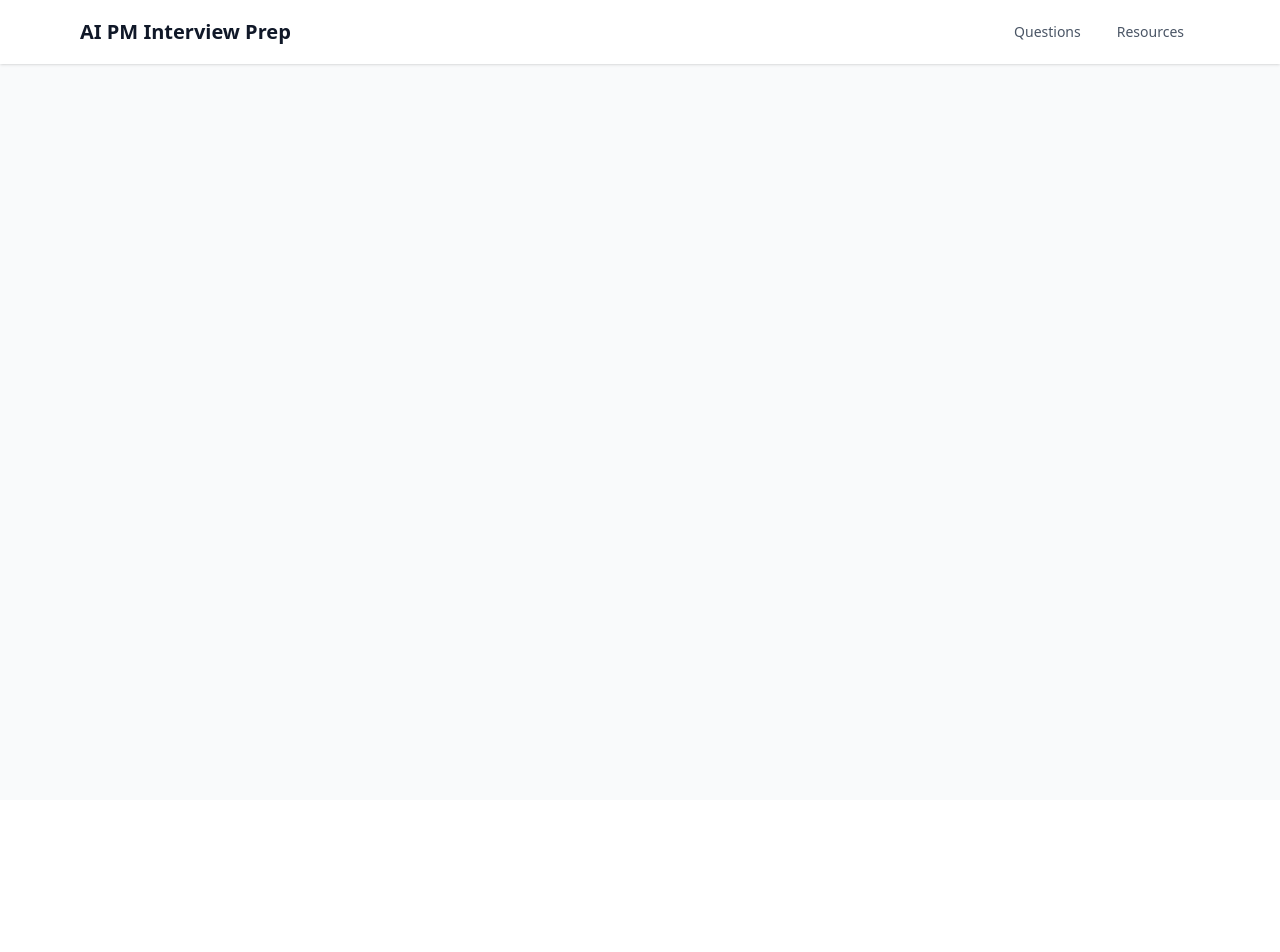
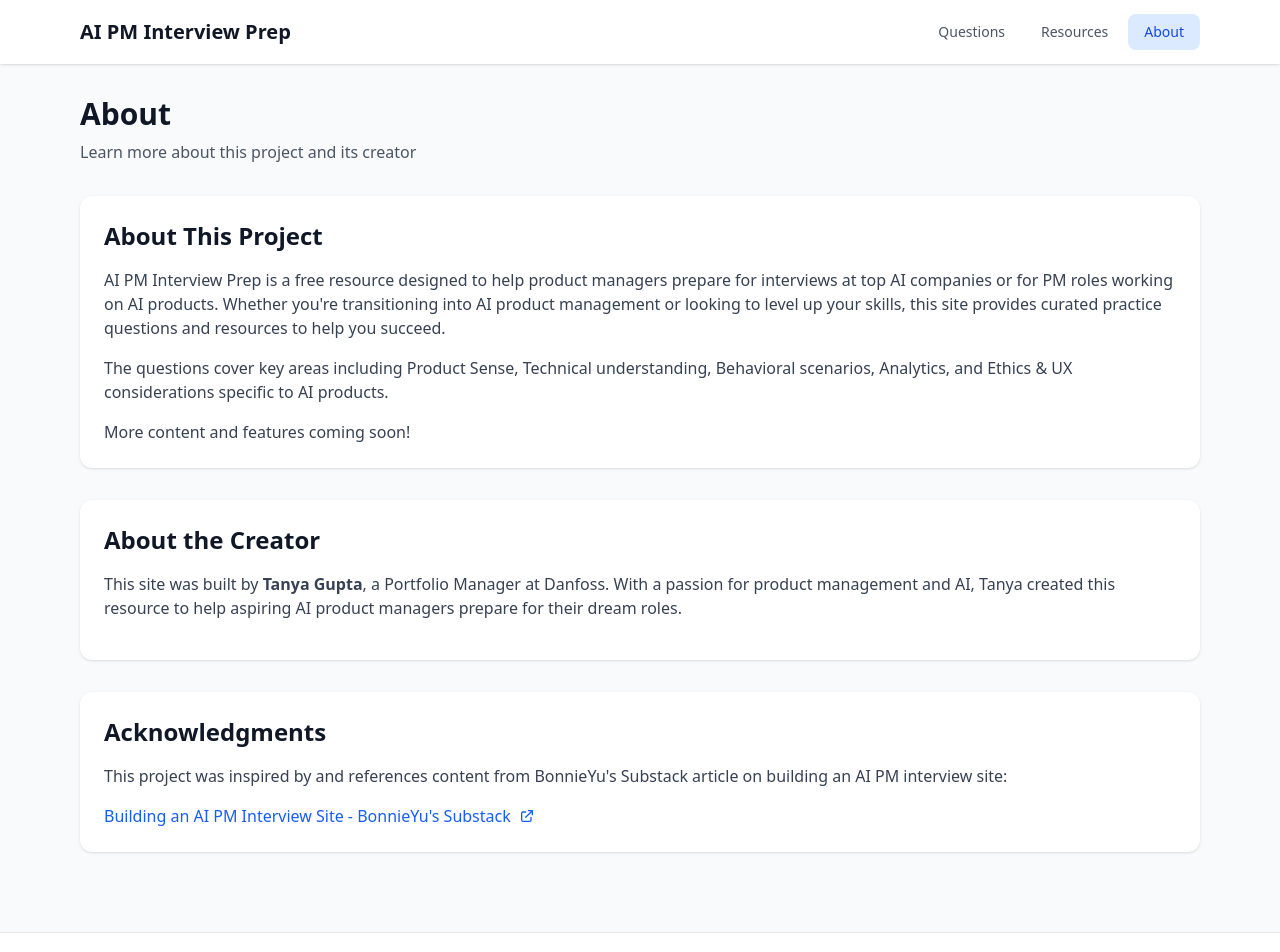
Before and after one commit to Tannybuoy/pminterview, a React (Vite) app: page /about in a window 1280 px wide. Shown: the top 952 px of the page. Before the commit the page ends 800 px from the top, so only its background shows below. Built offline with nearby package versions, Linux system fonts and the light colour scheme.

Commit message:
Add About page and site-wide footer
- Create AboutPage with project info, creator bio, and BonnieYu substack reference
- Add Footer component with copyright 2026 and credits to Tanya Gupta
- Update Header navigation to include About link
- Update App.jsx with flex layout to properly position footer

```diff
--- a/src/App.jsx
+++ b/src/App.jsx
@@ -1,19 +1,23 @@
 import { BrowserRouter, Routes, Route } from 'react-router-dom'
 import Header from './components/Layout/Header'
+import Footer from './components/Layout/Footer'
 import QuestionsPage from './pages/QuestionsPage'
 import ResourcesPage from './pages/ResourcesPage'
+import AboutPage from './pages/AboutPage'
 
 function App() {
   return (
     <BrowserRouter>
-      <div className="min-h-screen bg-gray-50">
+      <div className="min-h-screen bg-gray-50 flex flex-col">
         <Header />
-        <main>
+        <main className="flex-1">
           <Routes>
             <Route path="/" element={<QuestionsPage />} />
             <Route path="/resources" element={<ResourcesPage />} />
+            <Route path="/about" element={<AboutPage />} />
           </Routes>
         </main>
+        <Footer />
       </div>
     </BrowserRouter>
   )
--- /dev/null
+++ b/src/components/Layout/Footer.jsx
@@ -0,0 +1,14 @@
+function Footer() {
+  return (
+    <footer className="bg-white border-t border-gray-200 mt-auto">
+      <div className="max-w-6xl mx-auto px-4 py-6">
+        <div className="text-center text-gray-600 text-sm">
+          <p className="mb-1">Built and maintained by Tanya Gupta</p>
+          <p>&copy; 2026 AI PM Interview Prep. All rights reserved.</p>
+        </div>
+      </div>
+    </footer>
+  )
+}
+
+export default Footer
--- a/src/components/Layout/Header.jsx
+++ b/src/components/Layout/Header.jsx
@@ -34,6 +34,16 @@ function Header() {
             >
               Resources
             </Link>
+            <Link
+              to="/about"
+              className={`px-4 py-2 rounded-lg text-sm font-medium transition-colors ${
+                isActive('/about')
+                  ? 'bg-blue-100 text-blue-700'
+                  : 'text-gray-600 hover:bg-gray-100'
+              }`}
+            >
+              About
+            </Link>
           </nav>
         </div>
       </div>
--- /dev/null
+++ b/src/pages/AboutPage.jsx
@@ -0,0 +1,57 @@
+function AboutPage() {
+  return (
+    <div className="max-w-6xl mx-auto px-4 py-8">
+      <h1 className="text-3xl font-bold text-gray-900 mb-2">About</h1>
+      <p className="text-gray-600 mb-8">Learn more about this project and its creator</p>
+
+      <section className="mb-12">
+        <div className="bg-white rounded-xl shadow-sm p-6 mb-8">
+          <h2 className="text-2xl font-semibold text-gray-900 mb-4">About This Project</h2>
+          <p className="text-gray-700 mb-4">
+            AI PM Interview Prep is a free resource designed to help product managers prepare for
+            interviews at top AI companies or for PM roles working on AI products. Whether you're
+            transitioning into AI product management or looking to level up your skills, this site
+            provides curated practice questions and resources to help you succeed.
+          </p>
+          <p className="text-gray-700 mb-4">
+            The questions cover key areas including Product Sense, Technical understanding,
+            Behavioral scenarios, Analytics, and Ethics & UX considerations specific to AI products.
+          </p>
+          <p className="text-gray-700">
+            More content and features coming soon!
+          </p>
+        </div>
+
+        <div className="bg-white rounded-xl shadow-sm p-6 mb-8">
+          <h2 className="text-2xl font-semibold text-gray-900 mb-4">About the Creator</h2>
+          <p className="text-gray-700 mb-4">
+            This site was built by <span className="font-semibold">Tanya Gupta</span>, a Portfolio Manager at Danfoss.
+            With a passion for product management and AI, Tanya created this resource to help
+            aspiring AI product managers prepare for their dream roles.
+          </p>
+        </div>
+
+        <div className="bg-white rounded-xl shadow-sm p-6">
+          <h2 className="text-2xl font-semibold text-gray-900 mb-4">Acknowledgments</h2>
+          <p className="text-gray-700 mb-4">
+            This project was inspired by and references content from BonnieYu's Substack article
+            on building an AI PM interview site:
+          </p>
+          <a
+            href="https://bonnieyu.substack.com/p/building-an-ai-pm-interview-site?fbclid=IwY2xjawPdJBVleHRuA2FlbQIxMABicmlkETFTSndaRWlFOTZ2ZjVkdUVuc3J0YwZhcHBfaWQQMjIyMDM5MTc4ODIwMDg5MgABHnL0UXaAzQldn4ET5vXVGDMrKN9ze2K8jSC28JoV0JPOCKAK-an6qDPIZkTu_aem_6u-I2BtL-5EWvAIkpSs2hQ"
+            target="_blank"
+            rel="noopener noreferrer"
+            className="inline-flex items-center gap-2 text-blue-600 hover:text-blue-800 font-medium transition-colors"
+          >
+            Building an AI PM Interview Site - BonnieYu's Substack
+            <svg className="w-4 h-4" fill="none" stroke="currentColor" viewBox="0 0 24 24">
+              <path strokeLinecap="round" strokeLinejoin="round" strokeWidth={2} d="M10 6H6a2 2 0 00-2 2v10a2 2 0 002 2h10a2 2 0 002-2v-4M14 4h6m0 0v6m0-6L10 14" />
+            </svg>
+          </a>
+        </div>
+      </section>
+    </div>
+  )
+}
+
+export default AboutPage
```
